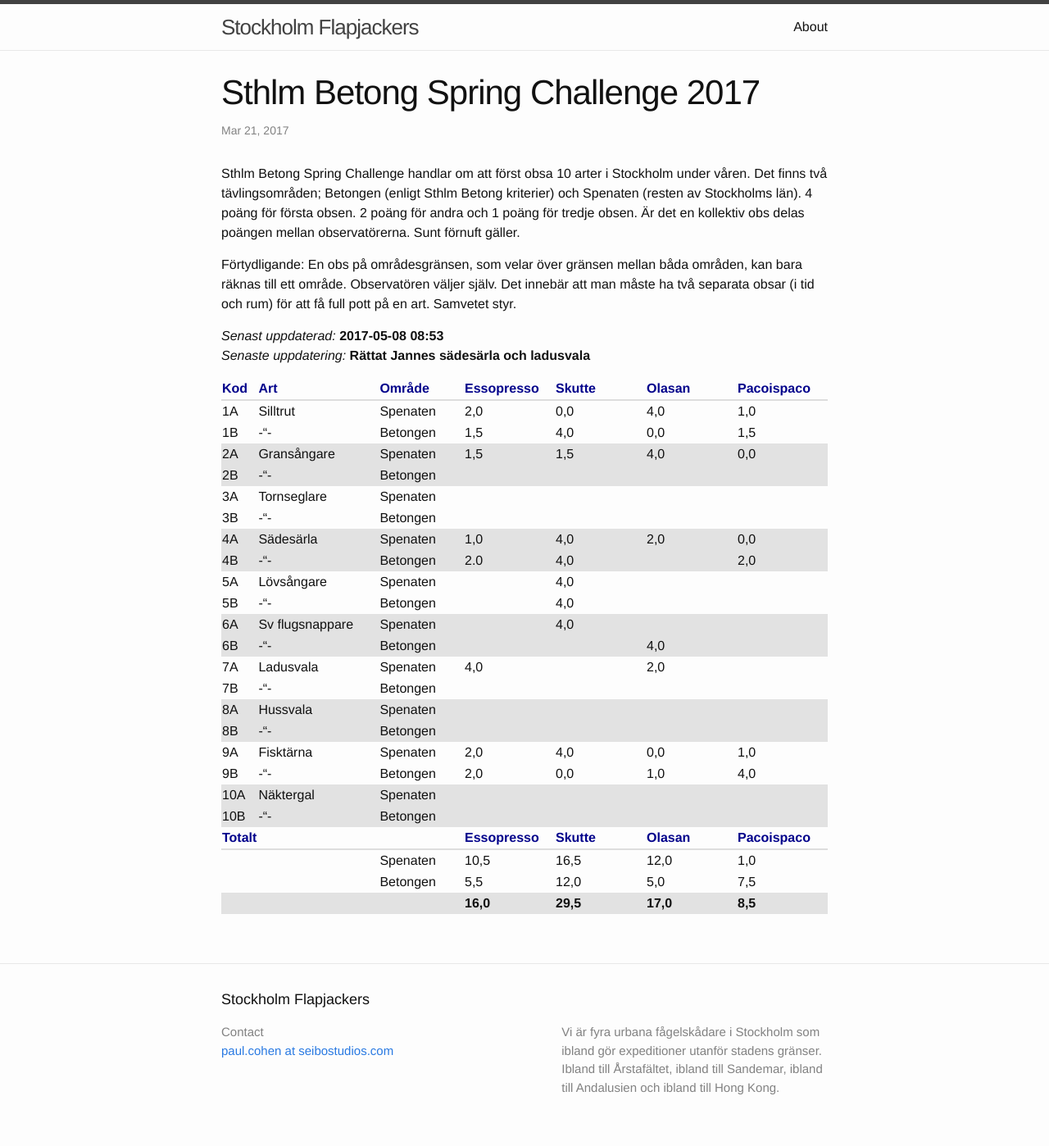
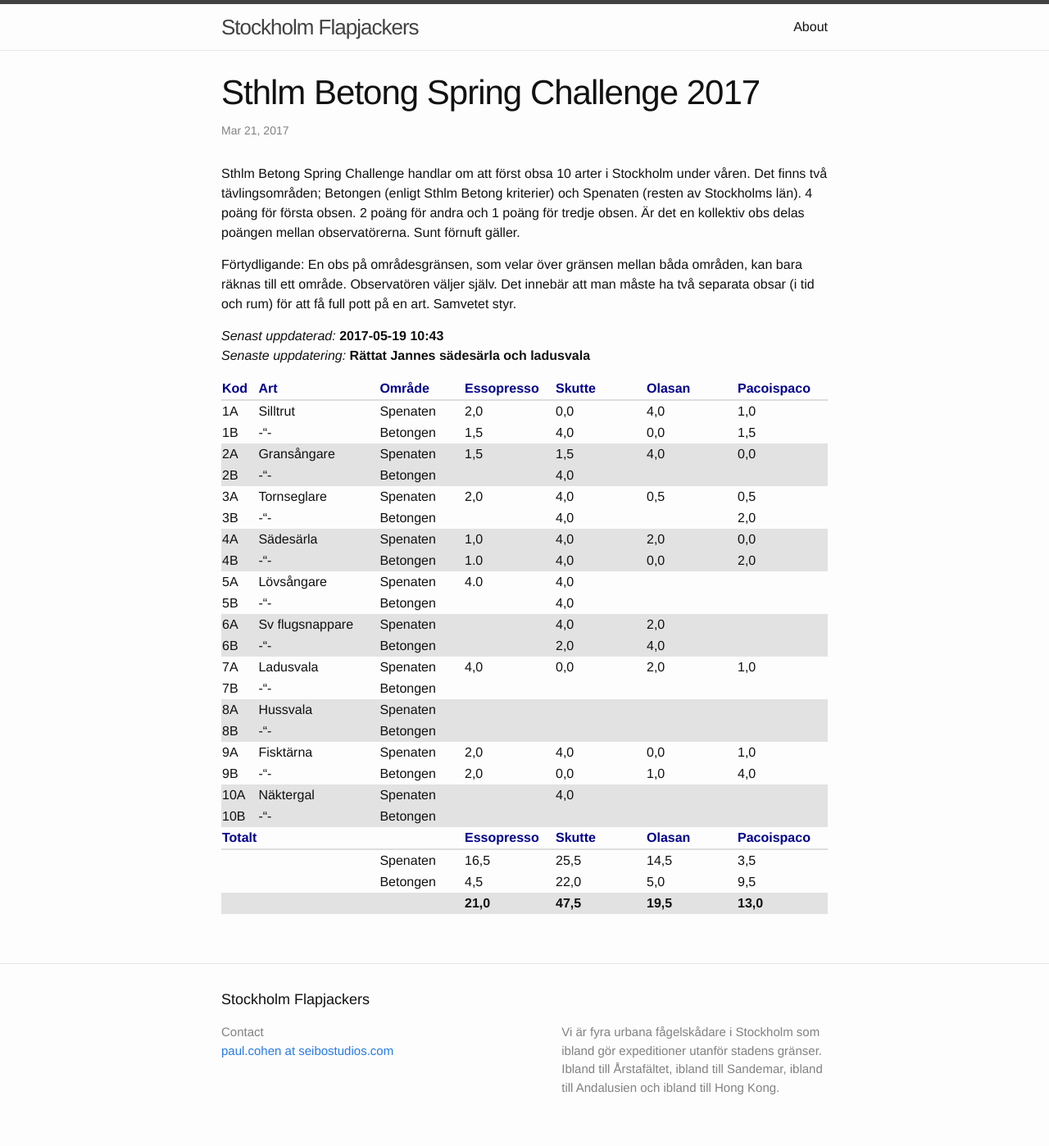
Before and after one commit to pacoispaco/flapjackers, a Jekyll site: the page built from docs/_posts/2017-03-21-sthlm-betong-spring-challenge.markdown, in a window 1280 px wide. Shown: the whole page at 82% size. Built offline with Jekyll 4.4.1, drawn with Linux system fonts in a browser that asks for light colours.

Commit message:
Fixed sightings upto 2017-05-19

```diff
--- a/docs/_posts/2017-03-21-sthlm-betong-spring-challenge.markdown
+++ b/docs/_posts/2017-03-21-sthlm-betong-spring-challenge.markdown
@@ -9,7 +9,7 @@ Sthlm Betong Spring Challenge handlar om att först obsa 10 arter i Stockholm un
 
 Förtydligande: En obs på områdesgränsen, som velar över gränsen mellan båda områden, kan bara räknas till ett område. Observatören väljer själv. Det innebär att man måste ha två separata obsar (i tid och rum) för att få full pott på en art. Samvetet styr.
 
-*Senast* *uppdaterad:* **2017-05-08** **08:53**
+*Senast* *uppdaterad:* **2017-05-19** **10:43**
 *Senaste* *uppdatering:* **Rättat Jannes sädesärla och ladusvala**
 
 | Kod | Art         | Område   | Essopresso | Skutte | Olasan | Pacoispaco |
@@ -17,28 +17,28 @@ Förtydligande: En obs på områdesgränsen, som velar över gränsen mellan bå
 | 1A  | Silltrut    | Spenaten | 2,0        | 0,0    | 4,0    | 1,0        |
 | 1B  |    -"-      | Betongen | 1,5        | 4,0    | 0,0    | 1,5        |
 | 2A  | Gransångare | Spenaten | 1,5        | 1,5    | 4,0    | 0,0        |
-| 2B  |    -"-      | Betongen |            |        |        |            |
-| 3A  | Tornseglare | Spenaten |            |        |        |            |
-| 3B  |    -"-      | Betongen |            |        |        |            |
+| 2B  |    -"-      | Betongen |            | 4,0    |        |            |
+| 3A  | Tornseglare | Spenaten | 2,0        | 4,0    | 0,5    | 0,5        |
+| 3B  |    -"-      | Betongen |            | 4,0    |        | 2,0        |
 | 4A  | Sädesärla   | Spenaten | 1,0        | 4,0    | 2,0    | 0,0        |
-| 4B  |    -"-      | Betongen | 2.0        | 4,0    |        | 2,0        |
-| 5A  | Lövsångare  | Spenaten |            | 4,0    |        |            |
+| 4B  |    -"-      | Betongen | 1.0        | 4,0    | 0,0    | 2,0        |
+| 5A  | Lövsångare  | Spenaten | 4.0        | 4,0    |        |            |
 | 5B  |    -"-      | Betongen |            | 4,0    |        |            |
-| 6A  | Sv flugsnappare | Spenaten |        | 4,0    |        |            |
-| 6B  |    -"-          | Betongen |        |        | 4,0    |            |
-| 7A  | Ladusvala   | Spenaten | 4,0        |        | 2,0    |            |
+| 6A  | Sv flugsnappare | Spenaten |        | 4,0    | 2,0    |            |
+| 6B  |    -"-          | Betongen |        | 2,0    | 4,0    |            |
+| 7A  | Ladusvala   | Spenaten | 4,0        | 0,0    | 2,0    | 1,0        |
 | 7B  |    -"-      | Betongen |            |        |        |            |
 | 8A  | Hussvala    | Spenaten |            |        |        |            |
 | 8B  |    -"-      | Betongen |            |        |        |            |
 | 9A  | Fisktärna   | Spenaten | 2,0        | 4,0    | 0,0    | 1,0        |
 | 9B  |    -"-      | Betongen | 2,0        | 0,0    | 1,0    | 4,0        |
-| 10A | Näktergal   | Spenaten |            |        |        |            |
+| 10A | Näktergal   | Spenaten |            | 4,0    |        |            |
 | 10B |    -"-      | Betongen |            |        |        |            |
 {: .challenge-table-class }
 
 | Totalt  |         |          | Essopresso | Skutte | Olasan | Pacoispaco |
 | ------- | ------- | -------- | ---------- | ------ | ------ | ---------- |
-|         |         | Spenaten | 10,5       | 16,5   | 12,0   |  1,0       |
-|         |         | Betongen |  5,5       | 12,0   |  5,0   |  7,5       |
-|         |         |          |  **16,0**  | **29,5** | **17,0** | **8,5**  |
+|         |         | Spenaten | 16,5       | 25,5   | 14,5   |  3,5       |
+|         |         | Betongen |  4,5       | 22,0   |  5,0   |  9,5       |
+|         |         |          |  **21,0**  | **47,5** | **19,5** | **13,0**  |
 {: .challenge-table-class }
```
